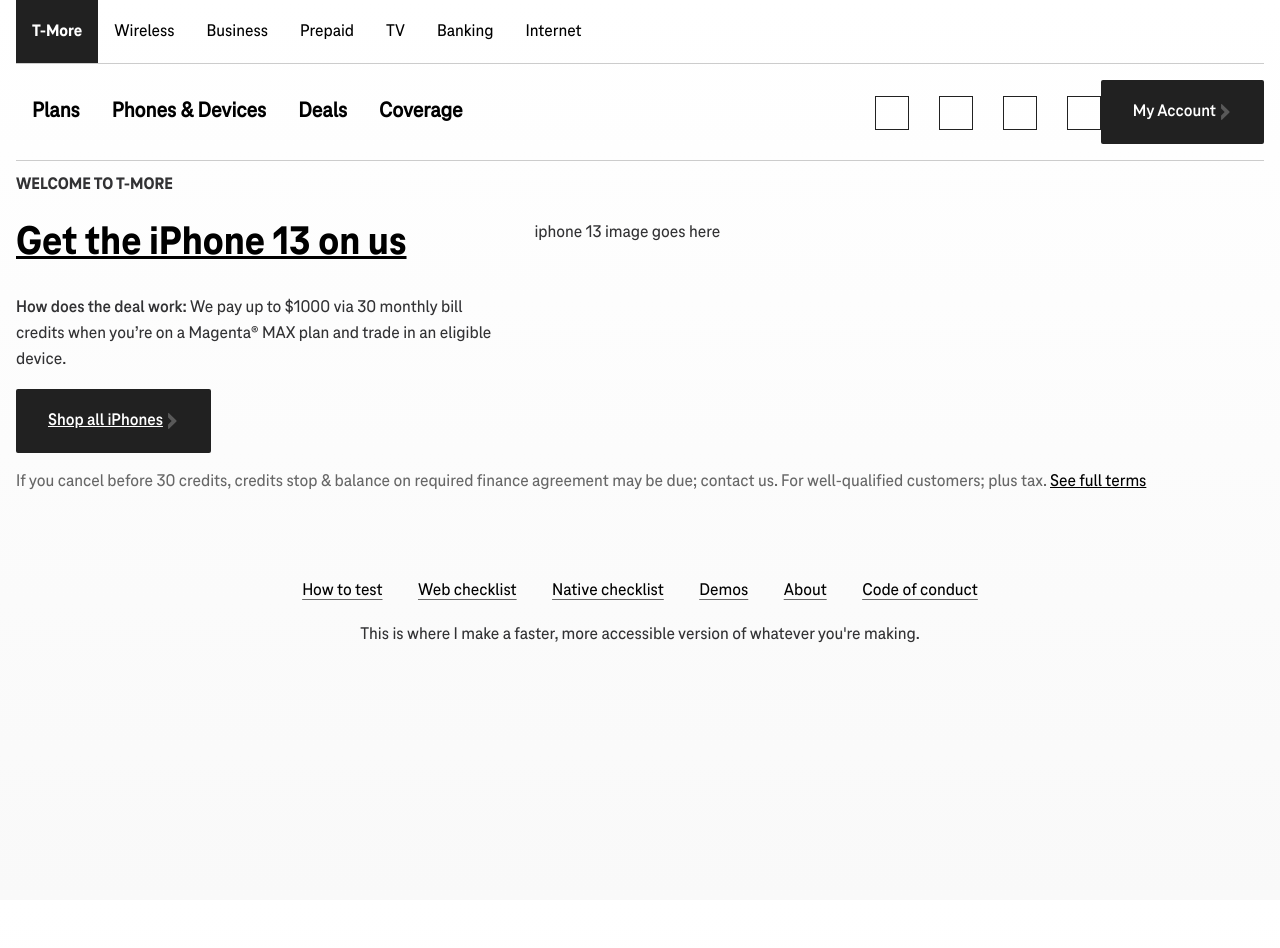
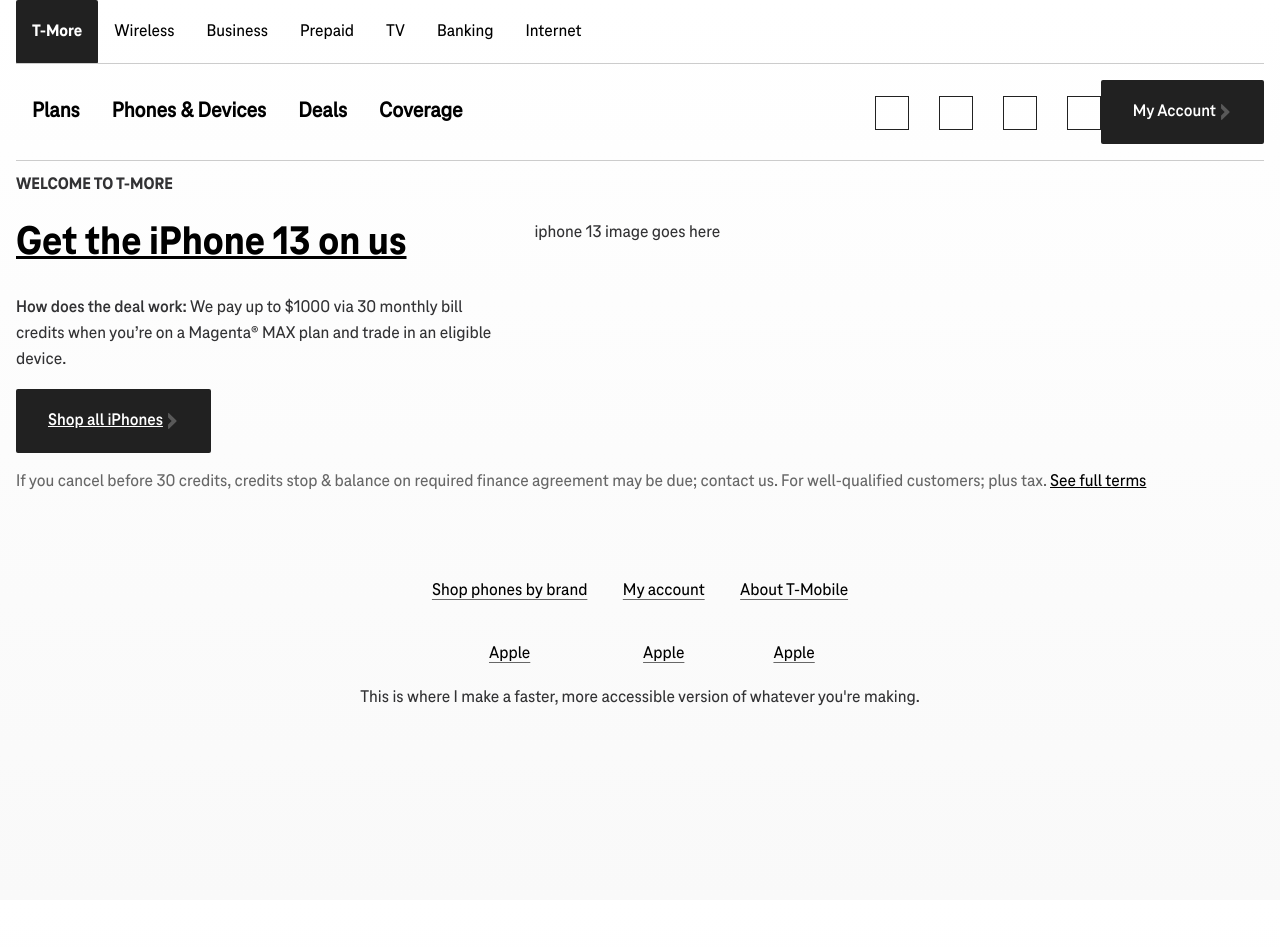
Before and after one commit to charlietriplett/better, a Jekyll site: the page built from index.markdown, in a window 1280 px wide. Built offline with Jekyll 4.4.1, drawn with Linux system fonts in a browser that asks for light colours.

Commit message:
More layout updates and content

```diff
--- a/_includes/footer.html
+++ b/_includes/footer.html
@@ -2,34 +2,40 @@
   <nav aria-label="Site map">
     <ul>
       <li>
-        <a href="{{ site.baseurl}}/how-to/">
-          How to test
+        <a href="{{ site.baseurl}}/shop/">
+          Shop phones by brand
         </a>
+        <ul>
+          <li>
+            <a href="{{ site.baseurl}}/shop/apple">
+              Apple
+            </a>
+          </li>
+        </ul>
       </li>
       <li>
-        <a href="{{ site.baseurl}}/web/">
-          Web checklist
+        <a href="{{ site.baseurl}}/shop/">
+          My account
         </a>
+        <ul>
+          <li>
+            <a href="{{ site.baseurl}}/shop/apple">
+              Apple
+            </a>
+          </li>
+        </ul>
       </li>
       <li>
-        <a href="{{ site.baseurl}}/native/">
-          Native checklist
+        <a href="{{ site.baseurl}}/shop/">
+          About T-Mobile
         </a>
-      </li>
-      <li>
-        <a href="{{ site.baseurl}}/demos/">
-          Demos
-        </a>
-      </li>
-      <li>
-        <a href="{{ site.baseurl}}/about/">
-          About
-        </a>
-      </li>
-      <li>
-        <a href="{{ site.baseurl}}/code-of-conduct/">
-          Code of conduct
-        </a>
+        <ul>
+          <li>
+            <a href="{{ site.baseurl}}/shop/apple">
+              Apple
+            </a>
+          </li>
+        </ul>
       </li>
     </ul>
   </nav>
--- a/_includes/modules/hero.html
+++ b/_includes/modules/hero.html
@@ -7,7 +7,7 @@
         </a>
       </h2>
       <p><strong>How does the deal work: </strong> We pay up to $1000 via 30 monthly bill credits when you’re on a Magenta® MAX plan and trade in an eligible device.</p>
-      <a class="button">
+      <a href="#" class="button">
         Shop all iPhones
       </a>
     </div>
--- a/_sass/base/_utilities.scss
+++ b/_sass/base/_utilities.scss
@@ -79,7 +79,7 @@
 
 .focused {
   outline: .25rem solid rgba($color-focus, 1);
-  outline-offset: 0rem;
+  outline-offset: .125rem;
   transition: .2s;
 
   &:hover {
--- a/_sass/modules/_nav.scss
+++ b/_sass/modules/_nav.scss
@@ -169,8 +169,6 @@ nav {
       justify-content: left;
       grid-row: 2;
     }
-
-
     a {
       font-size: 1.25rem;
     }
--- a/_sass/modules/_typography.scss
+++ b/_sass/modules/_typography.scss
@@ -148,6 +148,7 @@ html {
 
 a {
   text-decoration: underline;
+  border-radius: 2px;
 
   &:hover {
     text-decoration: none;
```
